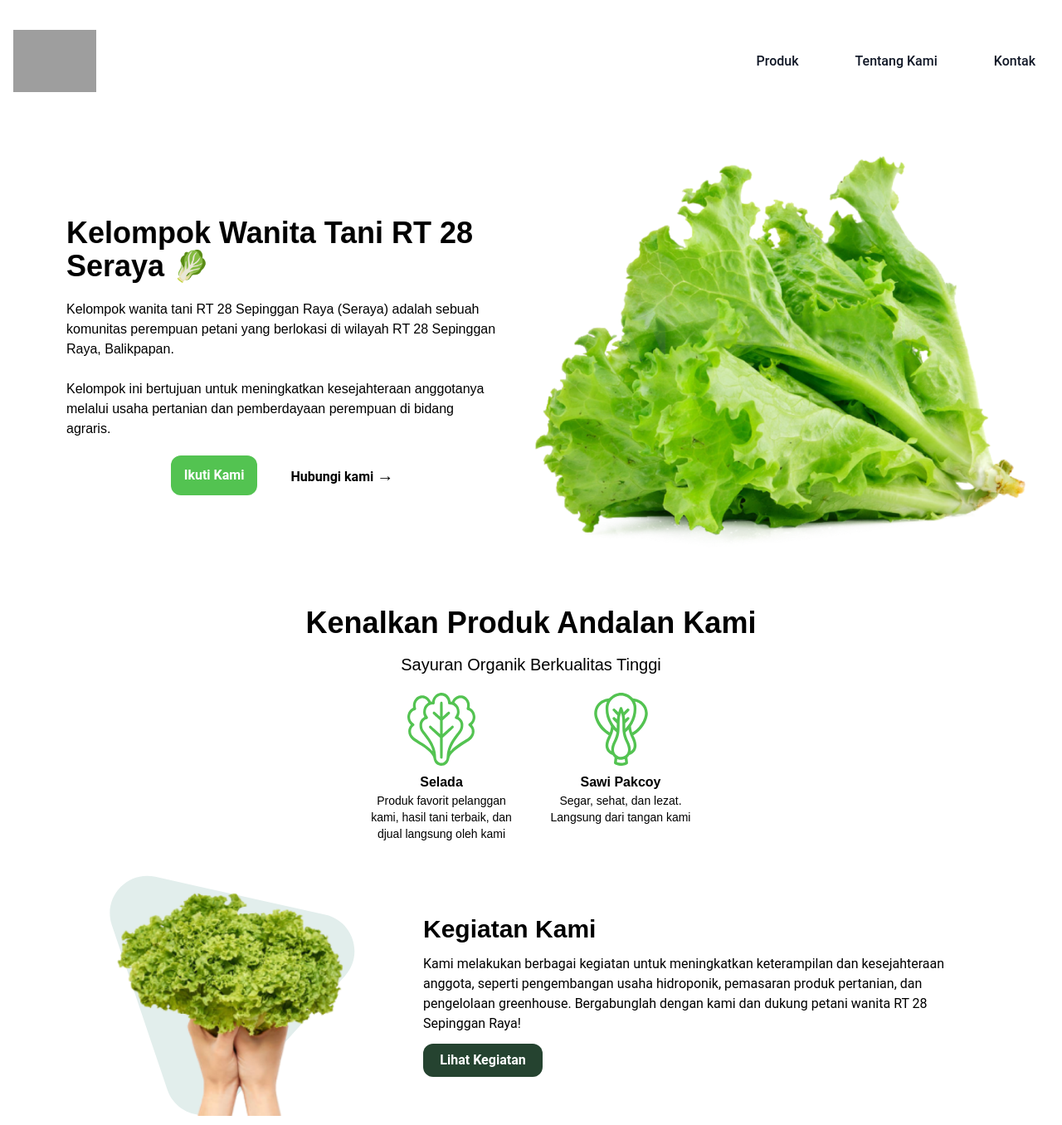
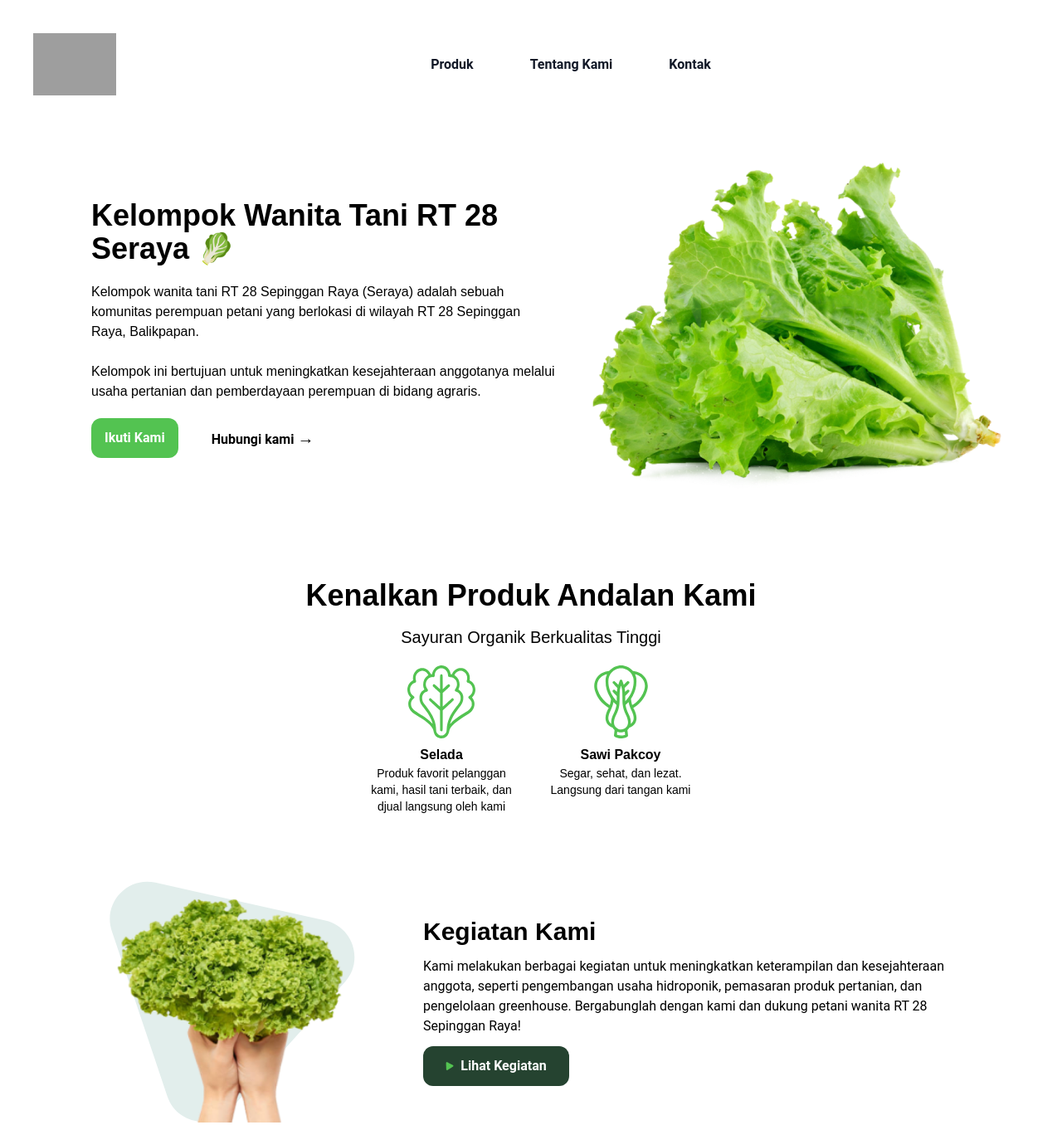
Before and after one commit to nas11ai/kwt-company-profile, a website: page src/index.html in a window 1280 px wide. Shown: the top 1356 px of the page at 83% size. Drawn offline with Linux system fonts and the light colour scheme; grey boxes are pictures that could not be loaded.

Commit message:
fix: styling and add some assets

```diff
--- a/src/index.html
+++ b/src/index.html
@@ -9,14 +9,14 @@
     <header>
       <nav class="py-5">
         <div
-          class="max-w-screen-xl flex items-center justify-between mx-auto p-4"
+          class="max-w-screen-xl flex items-center justify-between mx-auto px-10 py-5"
         >
           <a href="#" class="flex items-center">
             <img src="/assets/logo.png" alt="Logo" width="100" height="100" />
           </a>
           <div class="hidden w-full md:block md:w-auto">
             <ul
-              class="font-medium flex p-4 md:p-0 rounded-lg space-x-10 font-roboto"
+              class="flex p-4 md:p-0 rounded-lg space-x-10 font-roboto font-semibold text-l"
             >
               <li>
                 <a
@@ -41,24 +41,25 @@
               </li>
             </ul>
           </div>
+          <div></div>
         </div>
       </nav>
     </header>
-    <section class="flex justify-center items-center p-10" id="produk">
-      <div class="flex flex-col justify-center items-center w-1/2">
+    <section id="produk">
+      <div class="flex justify-center items-center py-10" id="container-produk">
+        <div id="container-text" class="w-1/2">
           <h1 class="px-10 font-bold font-montserrat text-4xl">
             Kelompok Wanita Tani RT 28 Seraya <span>&#129388;</span>
           </h1>
           <div class="px-10">
             <p class="py-5 font-montserrat">
               Kelompok wanita tani RT 28 Sepinggan Raya (Seraya) adalah sebuah
-            komunitas perempuan petani yang berlokasi di wilayah RT 28 Sepinggan
-            Raya, Balikpapan. <br /><br />
+              komunitas perempuan petani yang berlokasi di wilayah RT 28
+              Sepinggan Raya, Balikpapan. <br /><br />
               Kelompok ini bertujuan untuk meningkatkan kesejahteraan anggotanya
               melalui usaha pertanian dan pemberdayaan perempuan di bidang
               agraris.
             </p>
-        </div>
             <div class="flex space-x-10">
               <button
                 class="bg-[#53C351] font-roboto font-bold text-white rounded-xl py-3 px-4"
@@ -70,17 +71,14 @@
               </button>
             </div>
           </div>
-      <img
-        src="../assets/selada-hidroponik.png"
-        class=""
-        height="200px"
-        width="600px"
-      />
+        </div>
+        <img src="../assets/selada-hidroponik.png" width="500" height="400" />
+      </div>
     </section>
 
     <section class="p-5" id="produk2">
       <div
-        class="flex-col justify-center items-center text-center font-montserrat"
+        class="flex-col justify-center items-center text-center font-montserrat py-10"
       >
         <h1 class="text-4xl font-bold font-montserrat mb-4">
           Kenalkan Produk Andalan Kami
@@ -139,9 +137,10 @@
             dengan kami dan dukung petani wanita RT 28 Sepinggan Raya!
           </p>
           <button
-            class="flex bg-[#254330] w-36 h-8 rounded-xl text-center items-center justify-center py-5 px-2 text-white font-roboto font-bold"
+            class="flex bg-[#254330] w-44 h-8 rounded-xl text-center items-center justify-center py-6 px-3 text-white font-roboto font-bold gap-2"
           >
-            Lihat Kegiatan
+            <img src="../assets/play.png" alt="play" />
+            <p class="">Lihat Kegiatan</p>
           </button>
         </div>
       </div>
@@ -180,7 +179,14 @@
             height="200"
           />
           <img
-            src="../assets/kegiatan.png"
+            src="../assets/board.png"
+            alt="board"
+            class="absolute"
+            width="300"
+            height="200"
+          />
+          <img
+            src="../assets/lettuce.png"
             alt="kegiatan"
             class="relative z-10"
             width="300"
@@ -204,7 +210,7 @@
             height="200"
           />
           <img
-            src="../assets/kegiatan.png"
+            src="../assets/sawi.png"
             alt="kegiatan"
             class="relative z-10"
             width="300"
@@ -265,18 +271,40 @@
     </section>
 
     <footer>
-      <div class="flex justify-center items-center py-10 space-x-10" id="container-footer">
-        <a href="https://www.instagram.com" target="_blank" rel="noopener noreferrer">
-          <img src="../assets/instagram.svg" alt="Instagram" class="social-icon" />
+      <div
+        class="flex justify-center items-center py-10 space-x-10"
+        id="container-footer"
+      >
+        <a
+          href="https://www.instagram.com"
+          target="_blank"
+          rel="noopener noreferrer"
+        >
+          <img
+            src="../assets/instagram.svg"
+            alt="Instagram"
+            class="social-icon"
+          />
         </a>
-        <a href="https://www.tiktok.com" target="_blank" rel="noopener noreferrer">
+        <a
+          href="https://www.tiktok.com"
+          target="_blank"
+          rel="noopener noreferrer"
+        >
           <img src="../assets/tiktok.svg" alt="TikTok" class="social-icon" />
         </a>
-        <a href="https://www.facebook.com" target="_blank" rel="noopener noreferrer">
-          <img src="../assets/facebook.svg" alt="Facebook" class="social-icon" />
+        <a
+          href="https://www.facebook.com"
+          target="_blank"
+          rel="noopener noreferrer"
+        >
+          <img
+            src="../assets/facebook.svg"
+            alt="Facebook"
+            class="social-icon"
+          />
         </a>
       </div>
     </footer>
-
   </body>
 </html>
```
Also changed, not shown: assets/board.png (added), assets/lettuce.png (added), assets/play.png (added), assets/sawi.png (added), dist/output.css. Lines whose indentation alone changed are shown as unchanged.
